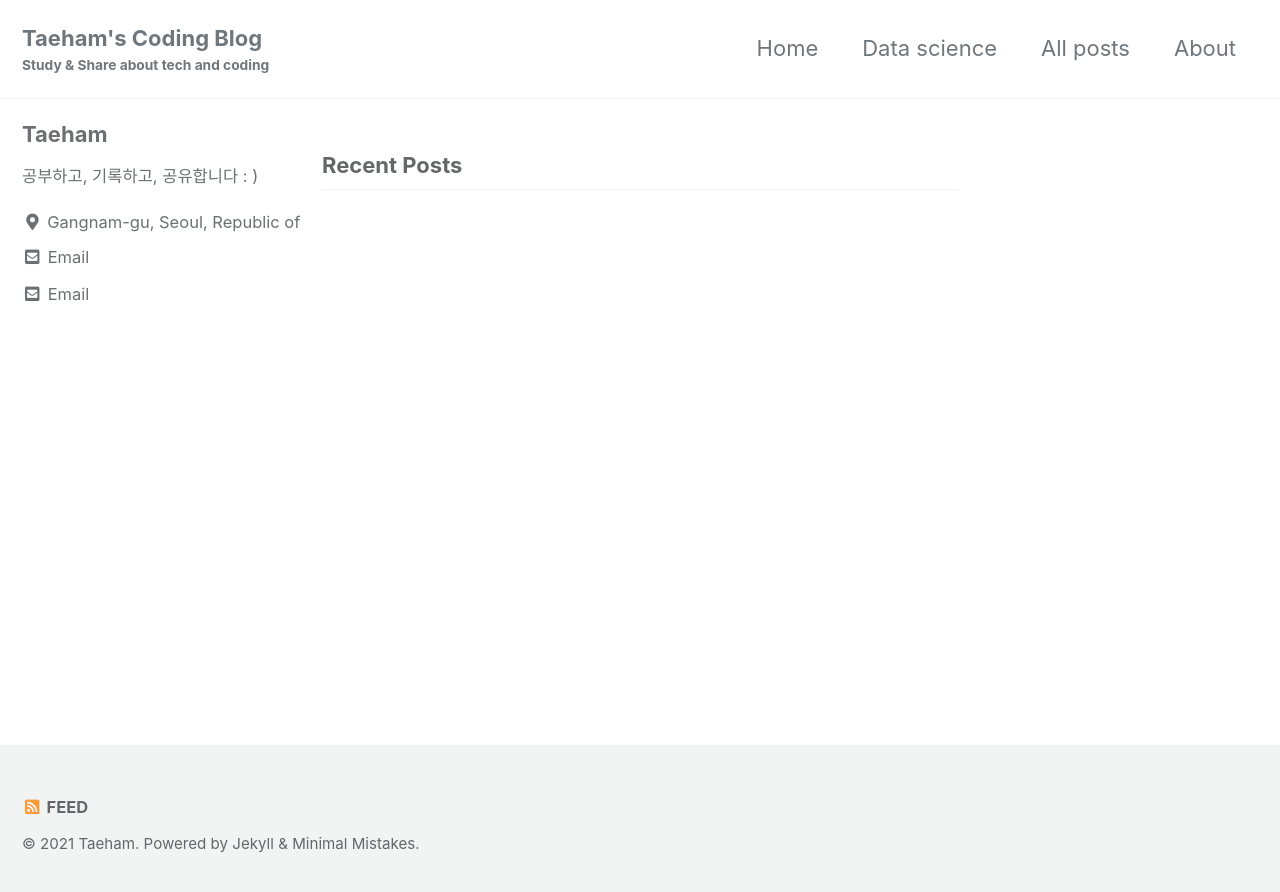
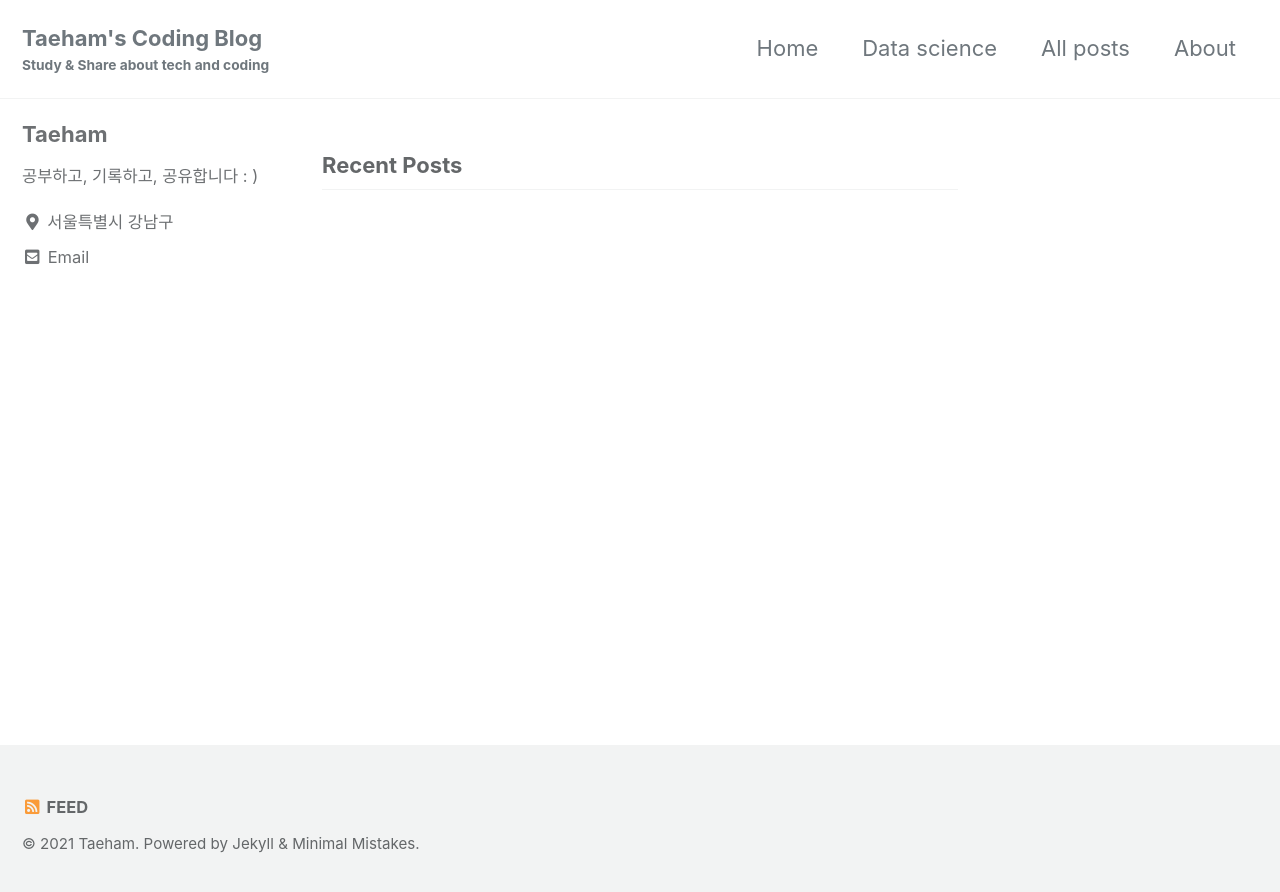
Before and after one commit to kthworks/kthworks.github.io, a Jekyll site: the page built from index.html, in a window 1280 px wide. Shown: the top 892 px of the page. Built offline with Jekyll 4.4.1, drawn with Linux system fonts in a browser that asks for light colours; cached includes are drawn as plain includes; the list of posts is cut into pages by our own code.

Commit message:
Update _config.yml

```diff
--- a/_config.yml
+++ b/_config.yml
@@ -19,8 +19,8 @@
 title_separator          : "-"
 subtitle                 : "Study & Share about tech and coding "
 name                     : Taeham
-email                     : kthwork9934@gmail.com
-description              : "공부하고, 기록하고, 공유합니다 : )"
+email                     : #kthwork9934@gmail.com
+description              : #"공부하고, 기록하고, 공유합니다 : )"
 url                      : https://kthworks.github.io/
 baseurl                  : ''
 repository               : # GitHub username/repo-name e.g. "mmistakes/minimal-mistakes"
@@ -97,8 +97,8 @@
   name             : "Taeham"
   avatar           : # path of avatar image, e.g. "/assets/images/bio-photo.jpg"
   bio              : "공부하고, 기록하고, 공유합니다 : )"
-  location         : "Gangnam-gu, Seoul, Republic of Korea"
-  email            : kthwork9934@gmail.com
+  location         : "서울특별시 강남구"
+  email            : #kthwork9934@gmail.com
   links:
     - label: "Email"
       icon: "fas fa-fw fa-envelope-square"
```
